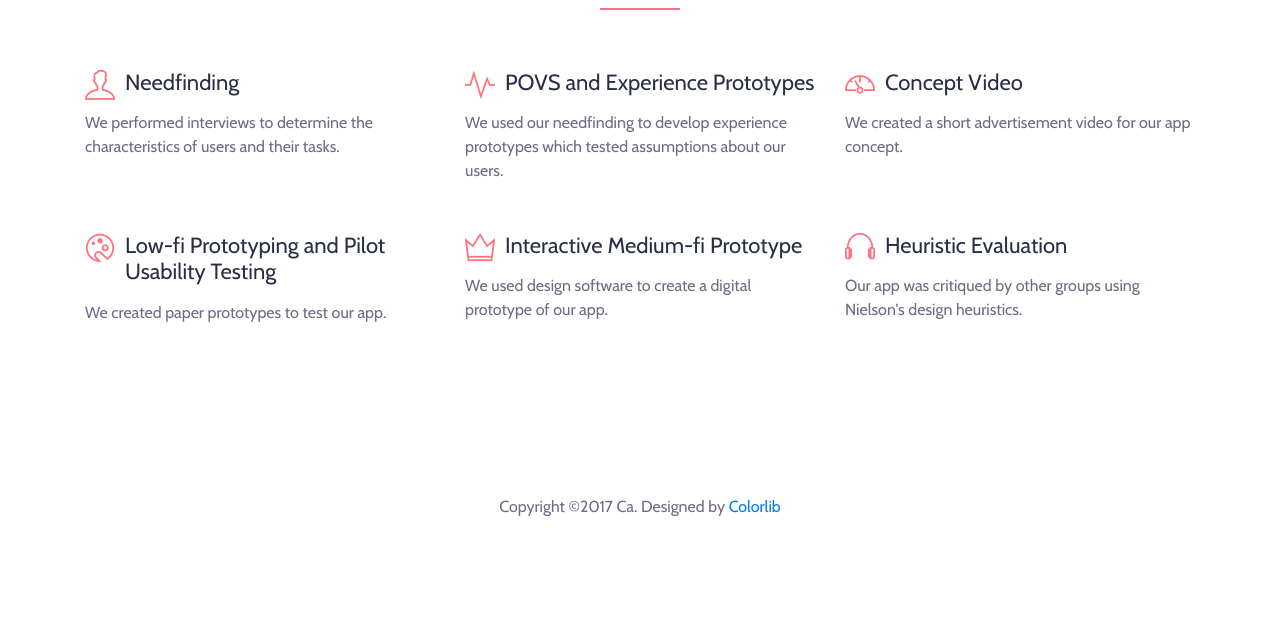
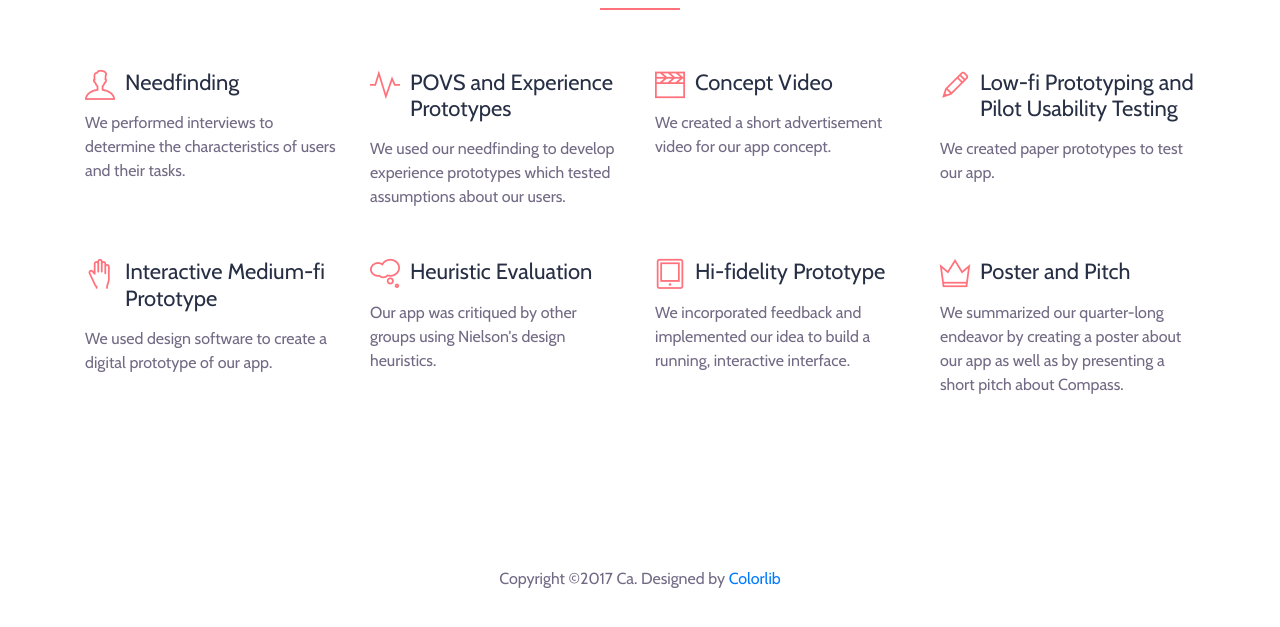
Before and after one commit to ahdahl/Team7, a plain HTML site: page website/ca/process.html in a window 1280 px wide. Shown: the part 249-876 px from the top of the page. Drawn offline with nearby package versions, Linux system fonts and the light colour scheme.

Commit message:
add to process

```diff
--- a/website/ca/process.html
+++ b/website/ca/process.html
@@ -111,7 +111,7 @@
 
             <div class="row">
                 <!-- Single Feature Start -->
-                <div class="col-12 col-sm-6 col-lg-4 processitem" onclick="modal('needfinding')">
+                <div class="col-12 col-sm-6 col-lg-3 processitem" onclick="modal('needfinding')">
                     <div class="single-feature">
                         <i class="ti-user" aria-hidden="true"></i>
                         <h5>Needfinding</h5>
@@ -119,7 +119,7 @@
                     </div>
                 </div>
                 <!-- Single Feature Start -->
-                <div class="col-12 col-sm-6 col-lg-4 processitem" onclick="modal('pov')">
+                <div class="col-12 col-sm-6 col-lg-3 processitem" onclick="modal('pov')">
                     <div class="single-feature">
                         <i class="ti-pulse" aria-hidden="true"></i>
                         <h5>POVS and Experience Prototypes</h5>
@@ -127,35 +127,49 @@
                     </div>
                 </div>
                 <!-- Single Feature Start -->
-                <div class="col-12 col-sm-6 col-lg-4 processitem" onclick="modal('concept')">
+                <div class="col-12 col-sm-6 col-lg-3 processitem" onclick="modal('concept')">
                     <div class="single-feature">
-                        <i class="ti-dashboard" aria-hidden="true"></i>
+                        <i class="ti-video-clapper" aria-hidden="true"></i>
                         <h5>Concept Video</h5>
                         <p>We created a short advertisement video for our app concept.</p>
                     </div>
                 </div>
                 <!-- Single Feature Start -->
-                <div class="col-12 col-sm-6 col-lg-4 processitem" onclick="modal('lofi')">
+                <div class="col-12 col-sm-6 col-lg-3 processitem" onclick="modal('lofi')">
                     <div class="single-feature">
-                        <i class="ti-palette" aria-hidden="true"></i>
+                        <i class="ti-pencil" aria-hidden="true"></i>
                         <h5>Low-fi Prototyping and Pilot Usability Testing</h5>
                         <p>We created paper prototypes to test our app.</p>
                     </div>
                 </div>
                 <!-- Single Feature Start -->
-                <div class="col-12 col-sm-6 col-lg-4 processitem" onclick="modal('medium-fi')">
+                <div class="col-12 col-sm-6 col-lg-3 processitem" onclick="modal('medium-fi')">
                     <div class="single-feature">
-                        <i class="ti-crown" aria-hidden="true"></i>
+                        <i class="ti-hand-stop" aria-hidden="true"></i>
                         <h5>Interactive Medium-fi Prototype</h5>
                         <p>We used design software to create a digital prototype of our app.</p>
                     </div>
                 </div>
                 <!-- Single Feature Start -->
-                <div class="col-12 col-sm-6 col-lg-4 processitem" onclick="modal('heuristic')">
+                <div class="col-12 col-sm-6 col-lg-3 processitem" onclick="modal('heuristic')">
                     <div class="single-feature">
-                        <i class="ti-headphone" aria-hidden="true"></i>
+                        <i class="ti-thought" aria-hidden="true"></i>
                         <h5>Heuristic Evaluation</h5>
                         <p>Our app was critiqued by other groups using Nielson's design heuristics.</p>
+                    </div>
+                </div>
+                <div class="col-12 col-sm-6 col-lg-3 processitem" onclick="modal('hifi')">
+                    <div class="single-feature">
+                        <i class="ti-tablet" aria-hidden="true"></i>
+                        <h5>Hi-fidelity Prototype</h5>
+                        <p>We incorporated feedback and implemented our idea to build a running, interactive interface.</p>
+                    </div>
+                </div>
+                <div class="col-12 col-sm-6 col-lg-3 processitem" onclick="modal('poster')">
+                    <div class="single-feature">
+                        <i class="ti-crown" aria-hidden="true"></i>
+                        <h5>Poster and Pitch</h5>
+                        <p>We summarized our quarter-long endeavor by creating a poster about our app as well as by presenting a short pitch about Compass.</p>
                     </div>
                 </div>
             </div>
```
